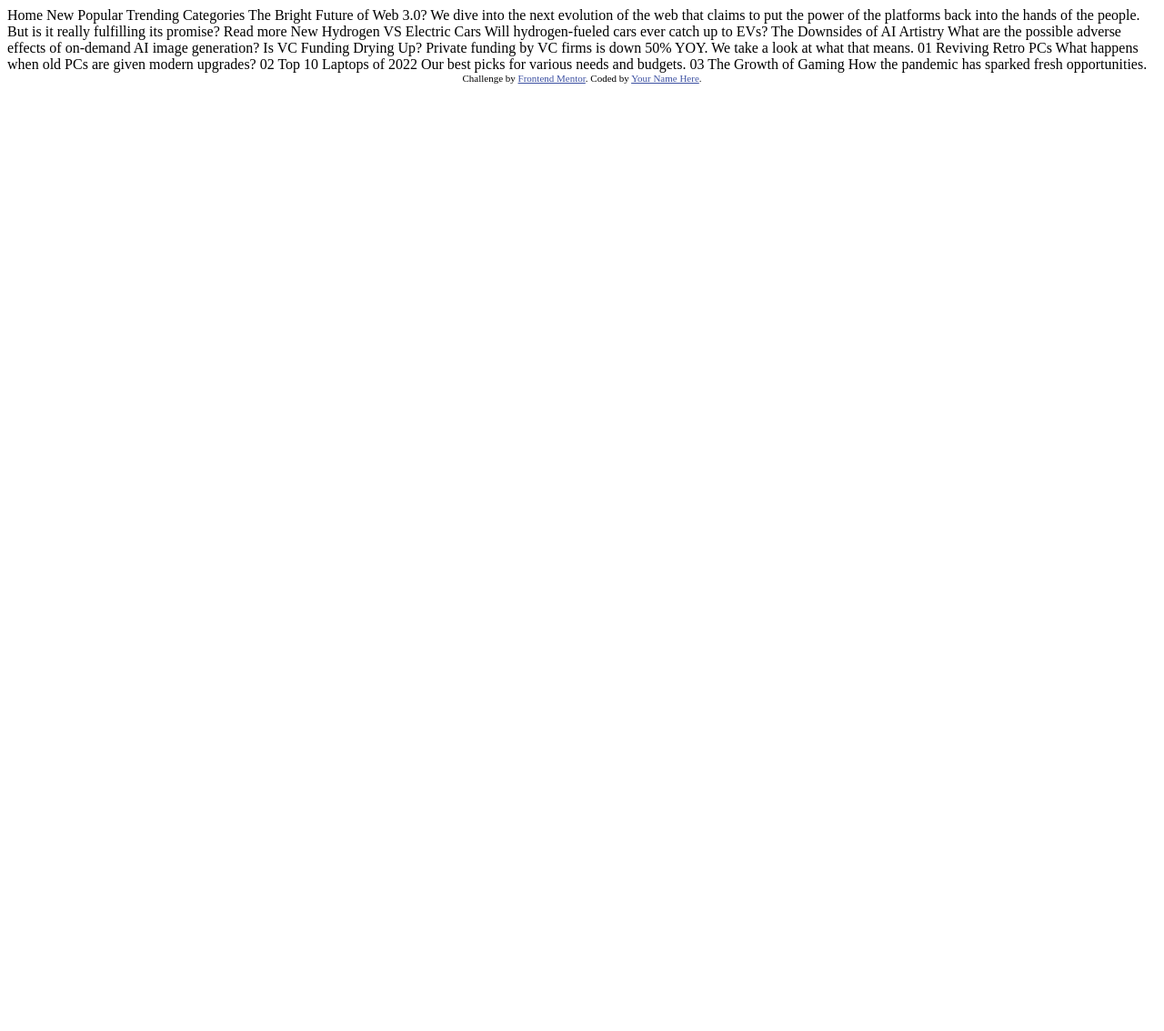
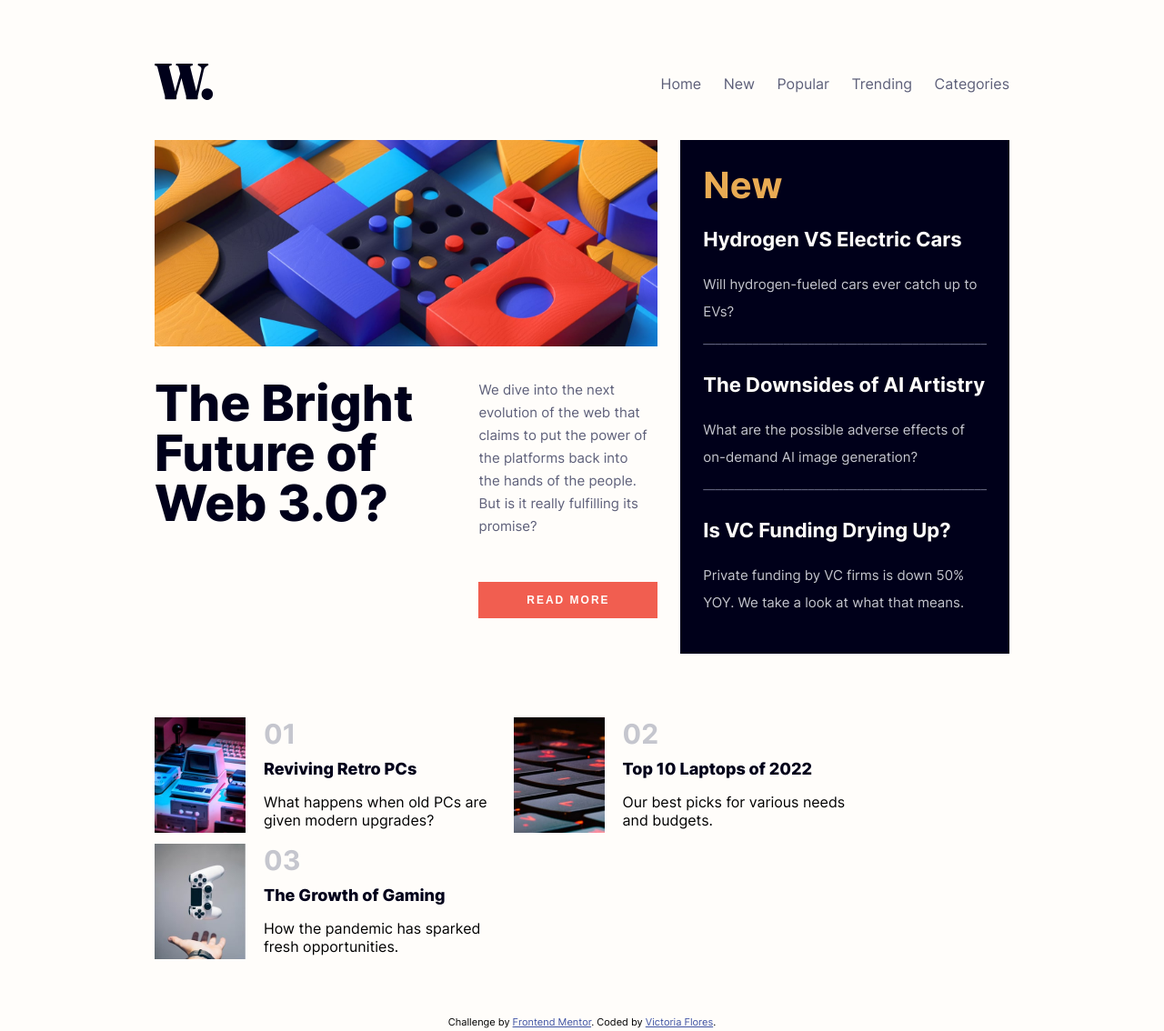
Before and after one commit to victoriafloresdev/homepage, a plain HTML site: page index.html in a window 1280 px wide. Shown: the whole page at 91% size. Before the commit the page ends 800 px from the top, so only its background shows below. Drawn offline with Linux system fonts and the light colour scheme.

Commit message:
updating the index file and the styles file

```diff
--- a/index.html
+++ b/index.html
@@ -8,6 +8,8 @@
 
   <title>Frontend Mentor | News homepage</title>
 
+  <link rel="stylesheet" type="text/css" href="styles.css">
+
   <!-- Feel free to remove these styles or customise in your own stylesheet 👍 -->
   <style>
     .attribution { font-size: 11px; text-align: center; }
@@ -16,45 +18,95 @@
 </head>
 <body>
 
-  Home
-  New
-  Popular
-  Trending
-  Categories
+  <div class="container">
+    <header>
+      <div class="logo">
+          <img src="./assets/images/logo.svg" alt="Site's Logo">
+      </div>
+      <nav>
+          <ul>
+              <li><a href="index.html">Home</a></li>
+              <li><a href="/new.html">New</a></li>
+              <li><a href="/popular.html">Popular</a></li>
+              <li><a href="/trending.html">Trending</a></li>
+              <li><a href="/categories.html">Categories</a></li>
+          </ul>
+      </nav>
+    </header>
 
-  The Bright Future of Web 3.0?
+    <div class="content">
 
-  We dive into the next evolution of the web that claims to put the power of the platforms back into the hands of the people.
-  But is it really fulfilling its promise?
+      <div class="main-news">
+        <img src="./assets/images/image-web-3-desktop.jpg" alt="Web 3.0 Desktop Image">
+        <h1>The Bright Future of Web 3.0?</h1>
+        <div class="content-container">
+          <p>We dive into the next evolution of the web that claims to put the power of the platforms back into the hands of the people. But is it really fulfilling its promise?</p>
+          <button class="read-more">Read more</button>
+        </div>
+      </div>
 
-  Read more
+      <div class="side-news">
+        <h2>New</h2>
+        <ul>
+          <li>
+              <h3><a href="new-1.html">Hydrogen VS Electric Cars</a></h3>
+              <p>Will hydrogen-fueled cars ever catch up to EVs?</p>
+              <p class="line">______________________________________________</p>
+          </li>
+          <li>
+              <h3><a href="new-2.html">The Downsides of AI Artistry</a></h3>
+              <p>What are the possible adverse effects of on-demand AI image generation?</p>
+              <p class="line">______________________________________________</p>
+          </li>
+          <li>
+              <h3><a href="new-3.html">Is VC Funding Drying Up?</a></h3>
+              <p>Private funding by VC firms is down 50% YOY. We take a look at what that means.</p>
+          </li>
+        </ul>
+      </div>
+    </div>
 
-  New
+    <div class="footer-news">
+      <ul>
+        <li>
+          <div class="article-container">
+            <img src="./assets/images/image-retro-pcs.jpg" alt="Image of Retro PC">
+            <div class="text-container">
+              <h3>01</h3>
+              <h4><a href="article-1.html">Reviving Retro PCs</a></h4>
+              <p>What happens when old PCs are given modern upgrades?</p>
+            </div>
+          </div>
+        </li>
+        <li>
+          <div class="article-container">
+            <img src="./assets/images/image-top-laptops.jpg" alt="Image of Keyboard">
+            <div class="text-container">
+              <h3>02</h3>
+              <h4><a href="article-2.html">Top 10 Laptops of 2022</a></h4>
+              <p> Our best picks for various needs and budgets.</p>
+            </div>
+          </div>
+        </li>
+        <li>
+          <div class="article-container">
+            <img src="./assets/images/image-gaming-growth.jpg" alt="Image of Gaming Controler">
+            <div class="text-container">
+              <h3>03</h3>
+              <h4><a href="article-3.html">The Growth of Gaming</a></h4>
+              <p>How the pandemic has sparked fresh opportunities.</p>
+            </div>
+          </div>
+        </li>
+      </ul>
+    </div>
 
-  Hydrogen VS Electric Cars
-  Will hydrogen-fueled cars ever catch up to EVs?
+    <div class="attribution">
+      Challenge by <a href="https://www.frontendmentor.io?ref=challenge" target="_blank">Frontend Mentor</a>.
+      Coded by <a href="https://github.com/victoriafloresdev" target="_blank">Victoria Flores</a>.
+    </div>
 
-  The Downsides of AI Artistry
-  What are the possible adverse effects of on-demand AI image generation?
 
-  Is VC Funding Drying Up?
-  Private funding by VC firms is down 50% YOY. We take a look at what that means.
-
-  01
-  Reviving Retro PCs
-  What happens when old PCs are given modern upgrades?
-
-  02
-  Top 10 Laptops of 2022
-  Our best picks for various needs and budgets.
-
-  03
-  The Growth of Gaming
-  How the pandemic has sparked fresh opportunities.
-
-  <div class="attribution">
-    Challenge by <a href="https://www.frontendmentor.io?ref=challenge" target="_blank">Frontend Mentor</a>.
-    Coded by <a href="#">Your Name Here</a>.
   </div>
 </body>
 </html>
--- /dev/null
+++ b/styles.css
@@ -0,0 +1,253 @@
+@font-face {
+    font-family: 'Inter';
+    src: url('assets/fonts/static/Inter-Regular.ttf') format('truetype');
+    font-weight: 400;
+}
+
+@font-face {
+    font-family: 'Inter';
+    src: url('assets/fonts/static/Inter-Bold.ttf') format('truetype');
+    font-weight: 700;
+}
+
+@font-face {
+    font-family: 'Inter';
+    src: url('assets/fonts/static/Inter-ExtraBold.ttf') format('truetype');
+    font-weight: 800;
+}
+
+body {
+    font-family: 'Inter', sans-serif;
+    margin: auto;
+    padding: 50px 150px;
+    background-color: hsl(36, 100%, 99%);
+    display: flex;
+    justify-content: center;
+    align-items: center;
+    min-height: 100vh;
+}
+
+.container {
+    display: flex;
+    flex-direction: column;
+    align-items: center;
+    padding: 0 20px;
+}
+
+header {
+    display: flex;
+    justify-content: space-between;
+    align-items: center;
+    width: 100%;
+    padding: 20px 0;
+    margin-bottom: 20px;
+}
+
+nav ul {
+    list-style-type: none;
+    padding: 0;
+    margin: 0;
+}
+
+nav li {
+    display: inline;
+    margin-left: 20px;
+}
+
+nav a {
+    text-decoration: none;
+    color: hsl(236, 13%, 42%);
+}
+
+nav a:hover {
+    color: hsl(5, 85%, 63%);
+}
+
+.content {
+    display: grid;
+    grid-template-columns: 2fr 1fr;
+    grid-gap: 25px;
+}
+
+.main-news {
+    max-width: 100%;
+    margin-bottom: 20px;
+    display: grid;
+    grid-template-rows: auto 1fr;
+    gap: 20px;
+}
+
+.main-news img {
+    max-width: 100%;
+    grid-row: 1;
+    grid-column: span 2;
+    margin-bottom: 15px;
+}
+
+.main-news h1 {
+    grid-row: 2;
+    grid-column: 1;
+    font-weight: 800;
+    font-size: 55px;
+    color: hsl(240, 100%, 5%);
+    margin-top: 0;
+    margin-right: 20px;
+    padding-right: 20px;
+    line-height: 55px;
+}
+
+.main-news .content-container {
+    grid-row: 2;
+    grid-column: 2;
+    display: grid;
+    grid-template-rows: auto auto;
+    gap: 10px;
+}
+
+
+.main-news .content-container p {
+    margin: 0 10px 0 0;
+    color: hsl(236, 13%, 42%);
+    font-size: 15px;
+    line-height: 25px;
+}
+
+
+.main-news .content-container button.read-more {
+    background-color: hsl(5, 85%, 63%);
+    color: hsl(36, 100%, 99%);
+    text-transform: uppercase;
+    font-weight: 700;
+    padding: 5px 12px;
+    border: none;
+    cursor: pointer;
+    font-size: 12px;
+    letter-spacing: 2px;
+    height: 40px;
+}
+
+
+.main-news .content-container button.read-more:hover {
+    background-color: hsl(240, 100%, 5%);
+}
+
+
+.side-news {
+    max-width: 100%;
+    width: 100%;
+    padding: 25px;
+    margin-bottom: 20px;
+    box-sizing: border-box;
+    text-align: center;
+    background-color: hsl(240, 100%, 5%);
+}
+
+.side-news h2 {
+    color: hsl(35, 77%, 62%);
+    text-align: left;
+    font-size: 40px;
+    margin: 0;
+}
+
+.side-news h3 {
+    font-size: 22px;
+}
+
+.side-news ul {
+    color: hsl(36, 100%, 99%);
+    list-style-type: none;
+    text-align: left;
+    align-items: left;
+    padding-inline-start: 0px;
+}
+
+.side-news li p {
+    color: hsl(233, 8%, 79%);
+    font-size: 15px;
+    line-height: 30px;
+    margin-bottom: 0;
+}
+
+.side-news li .line {
+    color: hsl(236, 13%, 42%);
+    margin-top: 0;
+    margin-bottom: 20px;
+}
+
+.side-news li a {
+    text-decoration: none;
+    color: hsl(36, 100%, 99%);
+}
+
+.side-news li a:hover {
+    color: hsl(35, 77%, 62%);
+}
+
+
+.footer-news {
+    padding: 0;
+    margin: 0;
+}
+
+.footer-news ul {
+    list-style-type: none;
+    padding: 0;
+    margin-top: 50px;
+    margin-bottom: 50px;
+
+}
+
+.footer-news ul li {
+    display: inline-block;
+    margin-right: 10px;
+    max-width: 380px;
+}
+
+
+.footer-news .article-container {
+    display: grid;
+    grid-template-columns: 2;
+
+}
+
+.footer-news .article-container img {
+    grid-column: 1;
+    width: 100px;
+    height: auto;
+}
+
+.footer-news .text-container {
+    grid-column: 2;
+    margin-left: 20px;
+}
+
+.footer-news .text-container h3 {
+    margin: 0;
+    font-size: 30px;
+    color: hsl(233, 8%, 79%);
+}
+
+.footer-news .text-container h4 {
+    margin-block-start: 0;
+    margin-block-end: 0;
+    margin-top: 10px;
+}
+
+.footer-news .text-container h4 a {
+    text-decoration: none;
+    font-size: 18px;
+    font-weight: 800;
+    color: hsl(240, 100%, 5%);
+}
+
+.footer-news .text-container h4 a:hover {
+    color: hsl(5, 85%, 63%);
+}
+
+.attribution {
+    font-size: 11px;
+    text-align: center;
+    align-items: center;
+    justify-content: center;
+    margin-top: auto;
+}
```
